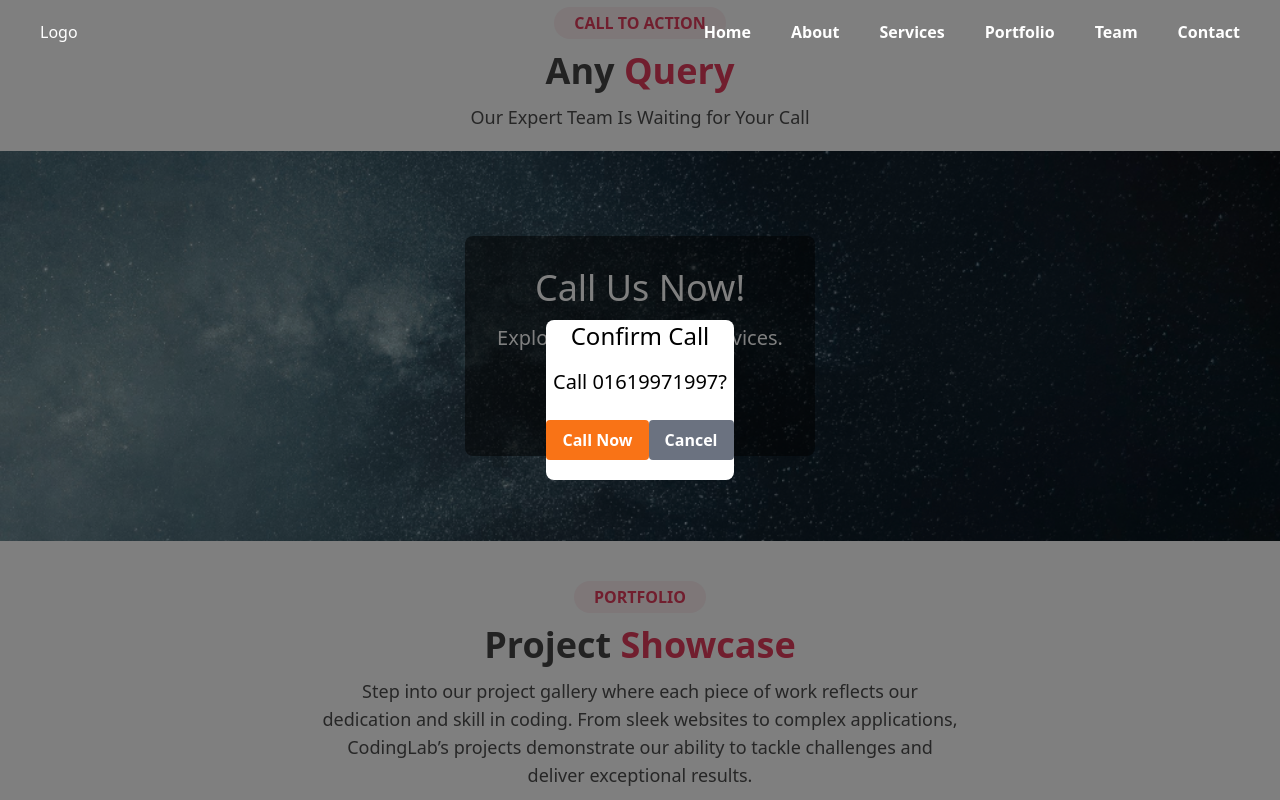
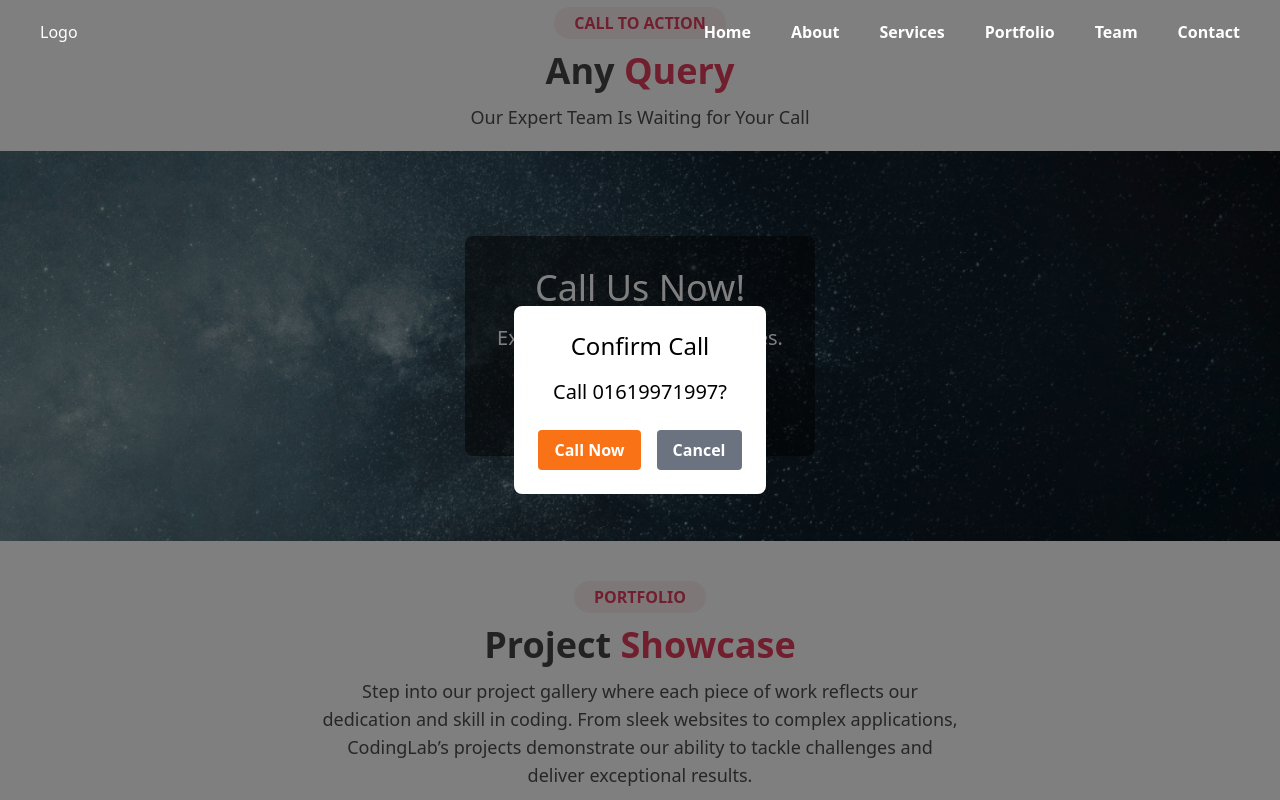
Before and after one commit to hasibhu/groupProject, a React (Vite) app: page / in a window 1280 px wide. Both pictures are taken after a click on the button "Call Now". Shown: the part 2253-3053 px from the top of the page. Built offline with nearby package versions, Linux system fonts and the light colour scheme; grey boxes are pictures that could not be loaded.

Commit message:
modal button chnged

```diff
--- a/src/SharedComponets/CallToAction/CallToAction.jsx
+++ b/src/SharedComponets/CallToAction/CallToAction.jsx
@@ -53,12 +53,14 @@ const CallToAction = () => {
 
         {isModalOpen && (
           <div className="fixed inset-0 flex items-center justify-center bg-black bg-opacity-50">
-            <div className="bg-white text-black rounded-lg text-center">
+            <div className="bg-white text-black rounded-lg text-center p-6">
               <h2 className="text-2xl mb-4">Confirm Call</h2>
               <p className="text-xl mb-6">Call {phoneNumber}?</p>
 
+
+
                   <button
-                className="bg-orange-500 hover:bg-orange-600 text-white font-bold py-2 px-4 rounded  mb-5 "
+                    className="bg-orange-500 hover:bg-orange-600 text-white font-bold py-2 px-4 rounded mr-4"
                     onClick={handleCall}
                   >
                     {buttonText}
@@ -70,6 +72,9 @@ const CallToAction = () => {
                   >
                     Cancel
                   </button>
+
+
+
             </div>
           </div>
         )}
```
Lines whose indentation alone changed are shown as unchanged.
